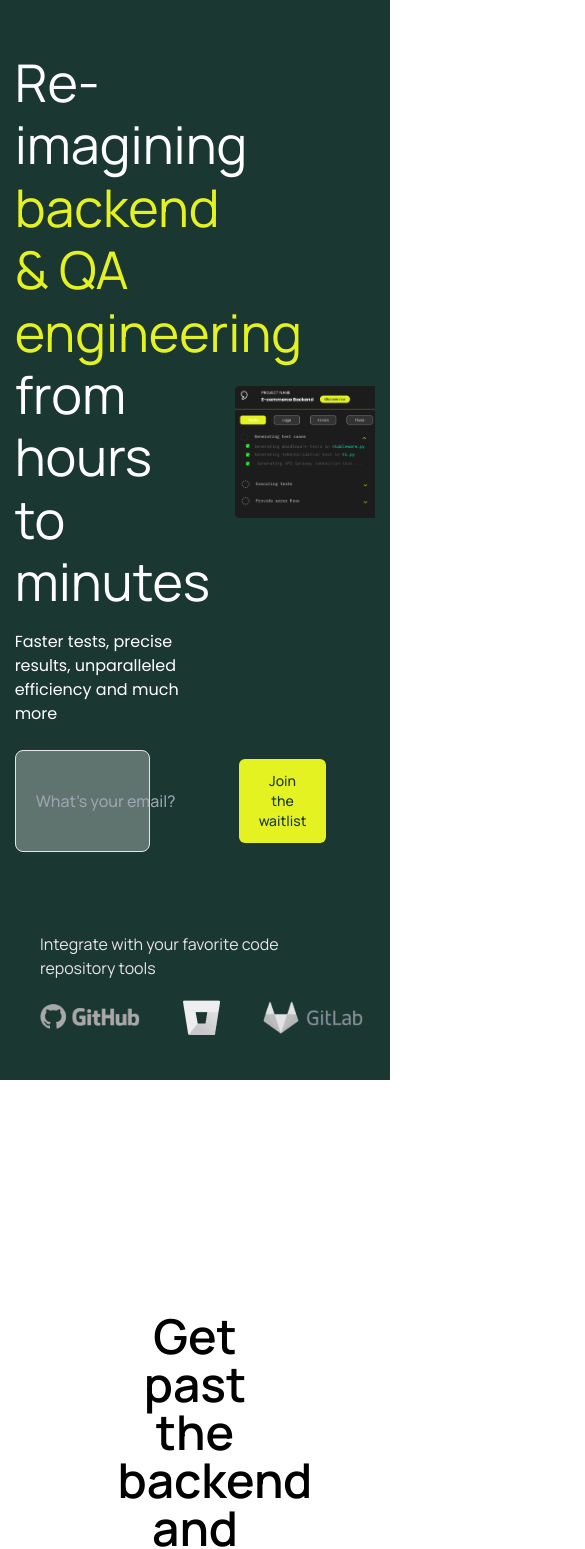
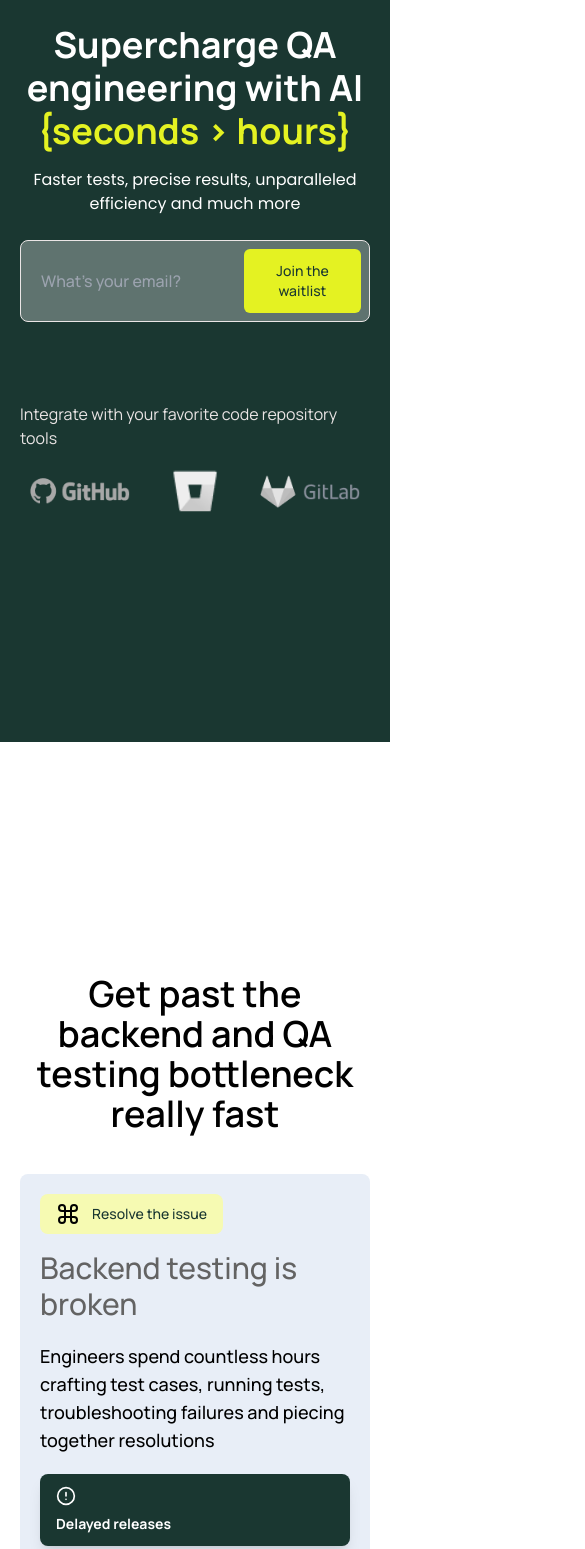
Before and after one commit to IntegrionHQ/website-v1, a Next.js app: page / in a window 390 px wide. Shown: the part 100-1649 px from the top of the page, 585 px wide, since content can reach past the window. Built offline with nearby package versions, Linux system fonts and the light colour scheme.

Commit message:
final dev commit

```diff
--- a/app/components/ui/Footer.tsx
+++ b/app/components/ui/Footer.tsx
@@ -5,6 +5,36 @@ import Link from "next/link"
 
 const Footer = () => {
   const [email, setEmail] = useState<string>("");
+  const [isLoading, setIsLoading] = useState<boolean>(false);
+  const [error, setError] = useState<string>("");
+  const [success, setSuccess] = useState<boolean>(false);
+
+  const joinWaitlist = async (e: React.FormEvent) => {
+    e.preventDefault();
+    setIsLoading(true);
+    setError("");
+
+    try {
+      const response = await fetch("/api/resend", {
+        method: "POST",
+        headers: {
+          "Content-Type": "application/json",
+        },
+        body: JSON.stringify({
+          email:email,
+          audienceId: "3608ecd8-d5ae-4102-8ffb-85bd9af1f8e8"
+        }),
+      });
+
+      if (!response.ok) {
+        throw new Error('Failed to join waitlist');
+        }
+        } catch (error) {
+          setError("Failed to join waitlist");
+        } finally {
+          setIsLoading(false);
+        }
+      };
 
   return (
     <footer className="bg-[#efefef] py-12 px-6 flex flex-col justify-center items-center gap-6 w-full">
@@ -19,7 +49,7 @@ const Footer = () => {
           </p>
 
           {/* Input + Button */}
-          <div className="flex items-center gap-2 w-full">
+          <div className="flex flex-col md:flex-row md:items-center gap-2 w-full">
             <input
               type="email"
               placeholder="example@waitlist.com"
@@ -31,7 +61,10 @@ const Footer = () => {
               className="bg-primary text-secondary hover:bg-lightPrimary py-3 px-5 rounded-lg text-sm font-medium hover:bg-primary-dark transition-all"
               onClick={() => console.log("Hello World")}
             >
-              Sign up for early access
+             {isLoading ? (
+  <span className="loader"></span>
+)
+ : "Signup for early access"}
             </button>
           </div>
         </div>
@@ -42,23 +75,23 @@ const Footer = () => {
         </div>
       </div>
     <hr className="text-[#333]/10 h-2 w-full"/>
-    <div className="flex flex-col md:flex-row justify-between items-center gap-6 max-w-[1200px] w-full">
-      <div className="w-1/2 flex flex-col md:flex-row justify-between items-center">
+    <div className="flex flex-col md:flex-row justify-between items-start md:items-center gap-6 max-w-[1200px] w-full">
+      <div className="w-full md:w-1/2 flex flex-col md:flex-row justify-between md:items-center items-start gap-6 md:gap-0">
       <div className="flex flex-col justify-between items-start gap-4">
 <span className="font-bold text-md text-[#636363]">
           Product
           </span>
           <div className="flex flex-col justify-center items-start gap-3">
-      <Link href="" className="text-sm font-medium text-[#636363] hover:font-bold hover:text-secondary">
+      <Link href="/#features" className="text-sm font-medium text-[#636363] hover:font-bold hover:text-secondary">
       <span>Features</span>
       </Link>
-      <Link href="mailto:integrionhq@gmail.com" target="_blank" className="text-sm font-medium text-[#636363] space-x-2 hover:font-bold hover:text-secondary">
+      <Link href="https://calendly.com/integrionhq/demo-request" target="_blank" className="text-sm font-medium text-[#636363] space-x-2 hover:font-bold hover:text-secondary">
      <span>
      Pricing
       </span>
       <span className="bg-primary text-secondary font-semibold text-xs rounded-md px-2 py-1"> Speak to sales </span>
       </Link>
-      <Link href="mailto:integrionhq@gmail.com" target="_blank" className="text-sm font-medium text-[#636363] hover:font-bold hover:text-secondary">
+      <Link href="https://calendly.com/integrionhq/demo-request" target="_blank" className="text-sm font-medium text-[#636363] hover:font-bold hover:text-secondary">
       <span>Speak to engineering</span>
       </Link>
           </div>
@@ -68,7 +101,7 @@ const Footer = () => {
           Company
           </span>
           <div className="flex flex-col justify-center items-start gap-3">
-      <Link href="" className="text-sm font-medium text-[#636363] hover:font-bold hover:text-secondary">
+      <Link href="/#about" className="text-sm font-medium text-[#636363] hover:font-bold hover:text-secondary">
       <span>About Us</span>
       </Link>
       <Link href="mailto:integrionhq@gmail.com" target="_blank" className="text-sm font-medium text-[#636363] space-x-2 hover:font-bold hover:text-secondary">
--- a/app/components/ui/Tag.tsx
+++ b/app/components/ui/Tag.tsx
@@ -8,7 +8,7 @@ const Tag = ({bgColor,color, tagName, Icon}:{
     Icon: React.ComponentType<any>
 }) => {
   return (
-    <div className={`flex justify-between items-center gap-2 px-4 py-3 rounded-full shadow-lg text-sm font-bold bg-${bgColor} text-${color}` }>
+    <div className={`flex flex-col md:flex-row justify-between items-start md:items-center w-full md:w-auto gap-2 px-4 py-3 rounded-lg md:rounded-full shadow-lg text-sm font-bold bg-${bgColor} text-${color}` }>
         <Icon size={20}/>
       {tagName}
     </div>
--- a/app/page.tsx
+++ b/app/page.tsx
@@ -1,7 +1,7 @@
 "use client"
 import Image from "next/image";
-import Button from "./components/ui/Button";
-import { useState } from "react";
+// import Button from "./components/ui/Button";
+import { useState , useEffect} from "react";
 import {Command, CircleAlert,Wifi, Database, Zap, ChartSpline} from "lucide-react"
 import { FaNodeJs, FaJava, FaPhp, FaPython, FaRust} from "react-icons/fa";
 import { FaGolang } from "react-icons/fa6";
@@ -12,28 +12,45 @@ import Card from "./components/ui/Card"
 import TechStack from "./components/ui/TechStack";
 import FAQAccordion from "./components/ui/Accordion";
 import Link from "next/link"
+import AOS from 'aos';
+import "aos/dist/aos.css";
 
 
 export default function Home() {
+
+
+  //Initialize AOS
+ useEffect(()=>
+{
+  AOS.init(
+    {
+      offset: 200,
+      duration: 600,
+      easing: 'ease-in-sine',
+      delay: 100,
+    }
+  );
+  AOS.refresh();
+},[])
   // const [email, setEmail] = useState<string>("");
   const [flip, setFlip ] = useState<boolean>(false);
   // const [isLoading, setIsLoading] = useState<boolean>(false)
   const productFAQs = [
     {
-      question: "What payment methods do you accept?",
-      answer: "We accept credit cards (Visa, MasterCard, American Express), PayPal, and Apple Pay."
+      question: "How does Integrion reduce QA and backend testing times?",
+      answer: "Integrion leverages AI to generate, execute, and analyze test cases in real time, cutting down testing cycles from hours to minutes while maintaining accuracy and efficiency."
     },
     {
-      question: "How long does shipping take?",
-      answer: "Standard shipping takes 3-5 business days. Express shipping is available for 1-2 day delivery."
+      question: "What types of tests does Integrion support ?",
+      answer: "Our platform automates unit tests, integration tests, end-to-end (E2E) tests, and database testing, ensuring comprehensive coverage for backend systems."
     },
     {
-      question: "Do you offer returns?",
-      answer: "Yes, we offer a 30-day return policy for unused items in their original packaging."
+      question: "Can Integrion integrate with my existing CI/CD pipeline?",
+      answer: "Yes! Integrion seamlessly integrates with CI/CD pipelines, GitHub repositories, and various DBMS platforms to streamline automated testing and deployment."
     },
     {
-      question: "Is my data secure?",
-      answer: "We use industry-standard encryption and follow strict data protection guidelines to ensure your personal information remains confidential."
+      question: "How accurate are the AI-generated test cases ?",
+      answer: "Our AI models are trained to optimize test accuracy, ensuring 99.9% precision in detecting issues while reducing false positives."
     }
   ];
 
@@ -85,35 +102,27 @@ export default function Home() {
 
 
   return (
-    <main className="space-y-48">
-      <section className="flex flex-col jusitfy-center items-center gap-20  bg-secondary text-white h-auto p-10">
+    <main className="space-y-48 w-full">
+      <section className="flex flex-col jusitfy-center items-center gap-20  bg-secondary text-white h-[90vh]  md:p-10 py-10 px-5">
 
-      <div className="flex justify-center items-center  gap-10 ">
+      <div className="flex  flex-col justify-center items-center  gap-10 ">
 
-        <div className="w-1/2 flex flex-col gap-6 ">
-          <div className="flex flex-col gap-4">
-            <h1 className="text-[3.25rem] leading-[1.2]">
-              Re-imagining <span className="text-primary">backend & QA engineering</span> from  hours to minutes
+        <div className="w-full  flex flex-col justify-center items-center gap-6 text-center ">
+          <div className="flex flex-col justify-center items-center gap-4" data-aos="fade-up">
+            <h1 className="text-4xl md:text-[3.5rem] leading-[1.2] font-bold md:w-3/4 text-center" data-aos="fade-up">
+             Supercharge QA engineering with AI <span className="text-primary"> {
+              "{seconds > hours}"
+             }
+             </span>
             </h1>
-            <p className="text-md subtext font-normal">
+            <p className="text-md subtext font-normal" data-aos="fade-up">
               Faster tests, precise results, unparalleled efficiency and much more
             </p>
           </div>
 
-          {/* <div className="bg-white/30 border border-gray p-2 rounded-lg flex justify-between items-center w-3/4">
-            <input
-            value={email}
-                    placeholder="What's your email?"
-              className="bg-transparent text-white font-medium outline-none border-none text-md px-3"
-              onChange={(e) => setEmail(e.target.value)}
-            />
-            <Button
-              linkTag="Join the waitlist"
-              callback={() => joinWaitlist()}
-            />
-          </div> */}
 
-<form onSubmit={joinWaitlist} className="bg-white/30 border border-gray p-2 rounded-lg flex justify-between items-center w-3/4">
+
+<form onSubmit={joinWaitlist} className="bg-white/30 border border-gray p-2 rounded-lg flex justify-between md:items-center w-full md:w-1/2" >
       <input
         value={email}
         placeholder="What's your email?"
@@ -122,20 +131,20 @@ export default function Home() {
         type="email"
         required
       />
-<button  className='bg-primary px-5 py-3 font-medium text-secondary rounded-md text-sm hover:bg-lightPrimary transition-colors' disabled={isLoading} type="submit">
-{isLoading ? "Joining..." : "Join the waitlist"}
+<button  className='bg-primary md:px-5 px-2 py-3 font-medium text-secondary rounded-md text-sm hover:bg-lightPrimary transition-colors' disabled={isLoading} type="submit">
+{isLoading ? (
+  <span className="loader"></span>
+)
+ : "Join the waitlist"}
     </button>
     </form>
         </div>
 
-        <div className="w-1/2">
-          <Image src="/ui.png" alt="" width={500} height={500} />
-        </div>
 
              </div>
 
              <div className="flex flex-col justify-center items-center gap-4">
-              <div>
+              <div data-aos="fade-up ">
                 <span className="text-gray">
                   Integrate with your favorite code repository tools
                   </span>
@@ -148,13 +157,13 @@ export default function Home() {
               </div>
              </section>
 
-             <section className="flex flex-col justify-center items-center gap-10 p-10">
-              <h2 className="text-5xl font-semibold w-1/2 text-center">
+             <section className="flex flex-col justify-center items-center gap-10 md:p-10 py-10 px-5" id ="about">
+              <h2 className=" text-4xl md:text-5xl font-semibold w-full md:w-1/2 text-center" data-aos="fade-up ">
               Get past the backend and QA testing bottleneck really fast
                 </h2>
              {!flip ? (
-              <div className="flex flex-col justify-center items-start gap-5 bg-[#e8eef7] p-5 w-3/4 rounded-lg">
-                  <div className="flex justify-between items-center w-full">
+              <div className="flex flex-col justify-center items-start gap-5 bg-[#e8eef7] p-5 w-full md:w-3/4 rounded-lg" data-aos="fade-up ">
+                  <div className="flex flex-col-reverse md:flex-row justify-between items-start gap-4 md:items-center w-full">
                     <span className="text-[#636363] text-3xl font-medium">Backend testing is broken</span>
                     <button className="bg-lighterPrimary py-2 px-4 rounded-lg group  transition-all hover:cursor-pointer  hover:bg-secondary hover:text-white flex justify-center items-center gap-3" onClick={()=> setFlip(!flip)}>
                     <Command/>
@@ -163,7 +172,7 @@ export default function Home() {
 </div>
 <p className="text-lg font-medium">Engineers spend countless hours crafting test cases, running tests, troubleshooting failures and piecing together resolutions</p>
 
-                    <div className="flex justify-between items-start gap-10">
+                    <div className="flex flex-wrap justify-between items-start gap-10">
 
                       <Tag bgColor="secondary" color="white" tagName="Delayed releases" Icon={CircleAlert}/>
                       <Tag bgColor="secondary" color="white" tagName="Increased costs" Icon={CircleAlert}/>
@@ -172,8 +181,8 @@ export default function Home() {
                   </div>
 
              ) : (
-              <div className="flex flex-col justify-center items-start gap-7  bg-[#e8eef7] p-5  lg:w-3/4 rounded-lg">
-              <div className="flex justify-between items-center w-full">
+              <div className="flex flex-col justify-center items-start gap-7  bg-[#e8eef7] p-5  lg:w-3/4 rounded-lg" data-aos="fade-up ">
+              <div className="flex flex-col-reverse md:flex-row justify-between items-start gap-4 md:items-center w-full">
                 <span className="text-[#636363] text-3xl font-medium">Integrion fixes it</span>
                 <button className="bg-lighterPrimary py-2 px-4 rounded-lg group  transition-all hover:cursor-pointer  hover:bg-secondary hover:text-white flex justify-center items-center gap-3" onClick={()=> setFlip(!flip)}>
                 <Command/>
@@ -187,17 +196,15 @@ export default function Home() {
              )}
               </section>
 
-              <section className="flex flex-col justify-center item-center p-10 gap-10" id="features">
-              <div className="text-center ">
-                <h2 className="text-5xl font-semibold text-center">
-                  <span className="text-primary">Precision.</span>
-                  <span className="text-primary">Speed.</span>
-                  <span className="text-primary">Scalability. </span>
+              <section className="flex flex-col justify-center item-center md:p-10 py-10 px-5 gap-10" id="features">
+              <div className="">
+                <h2 className="text-4xl md:text-5xl font-semibold text-center" data-aos="fade-up ">
+                  <span className="text-primary">Precision.Speed.Scalability.</span>
              All in One Platform
                 </h2>
               </div>
 
-              <div className="grid grid-cols-2 place-items-center gap-5">
+              <div className="grid grid-cols-1 md:grid-cols-2 place-items-center gap-5" data-aos="fade-up ">
               <Card
     featureName="AI-powered test case generation"
     Icon={CircleAlert}
@@ -252,20 +259,20 @@ export default function Home() {
                 </section>
 
 
-                <section className="bg-secondary h-auto p-10" id="languages">
+                <section className="bg-secondary h-auto md:p-10 px-5 py-10" id="languages">
     <div className="p-10">
 
       {/* Header */}
       <div className="text-white text-center mb-10">
-        <h2 className="text-5xl font-bold text-white">Built for every tech stack</h2>
-        <p className="text-gray mt-2 subtext">
+        <h2 className="text-4xl md:text-5xl font-bold text-white" data-aos="fade-up ">Built for every tech stack</h2>
+        <p className="text-gray mt-2 subtext" data-aos="fade-up ">
           Seamlessly integrate Integrion into your workflow no matter what technologies you use
         </p>
 
       </div>
 
       {/* Grid Layout */}
-      <div className="grid grid-cols-4 gap-4">
+      <div className="grid grid-cols-2 md:grid-cols-4 gap-4" data-aos="fade-up ">
         <TechStack Icon={FaNodeJs} language="NodeJS" />
         <TechStack Icon={FaPython} language="Python" />
         <TechStack Icon={FaJava} language="Java" />
@@ -276,7 +283,7 @@ export default function Home() {
     </div>
     <div className="flex flex-col justify-center items-center">
     <button className="mt-4 bg-primary px-4 py-3 rounded-md text-sm text-black font-semibold">
-      <Link href="mailto:integrionhq@gmail.com">
+      <Link href="https://calendly.com/integrionhq/demo-request">
       Request a demo
       </Link>
 
@@ -288,11 +295,11 @@ export default function Home() {
 
                 </section>
 
-                <section className="flex flex-col justify-center items-center  gap-10 p-10 ">
-                  <h2 className="text-5xl font-semibold text-center text-secondary">All the A's to your Q's</h2>
+                <section className="flex flex-col justify-center items-center  gap-10 md:p-10 py-10 px-5 " id="faq" data-aos="fade-up ">
+                  <h2 className=" text-4xl md:text-5xl font-semibold text-center text-secondary">All the A's to your Q's</h2>
                   <FAQAccordion faqs={productFAQs}/>
 
-                  <button className="font-semibold text-secondary hover:bg-lighterPrimary px-4 py-3 rounded-md underline">See All FAQs</button>
+                  {/* <button className="font-semibold text-secondary hover:bg-lighterPrimary px-4 py-3 rounded-md underline">See All FAQs</button> */}
                   </section>
     </main>
   );
--- a/package.json
+++ b/package.json
@@ -9,6 +9,8 @@
     "lint": "next lint"
   },
   "dependencies": {
+    "@types/aos": "^3.0.7",
+    "aos": "^2.3.4",
     "feather-icons": "^4.29.2",
     "integrion-website-v1": "file:",
     "lucide-react": "^0.474.0",
```
Also changed, not shown: app/components/ui/Navbar.tsx (+39 -14 lines), app/globals.css (+19 -0 lines), 2 other files (tests, documents, lock files or other folders).
